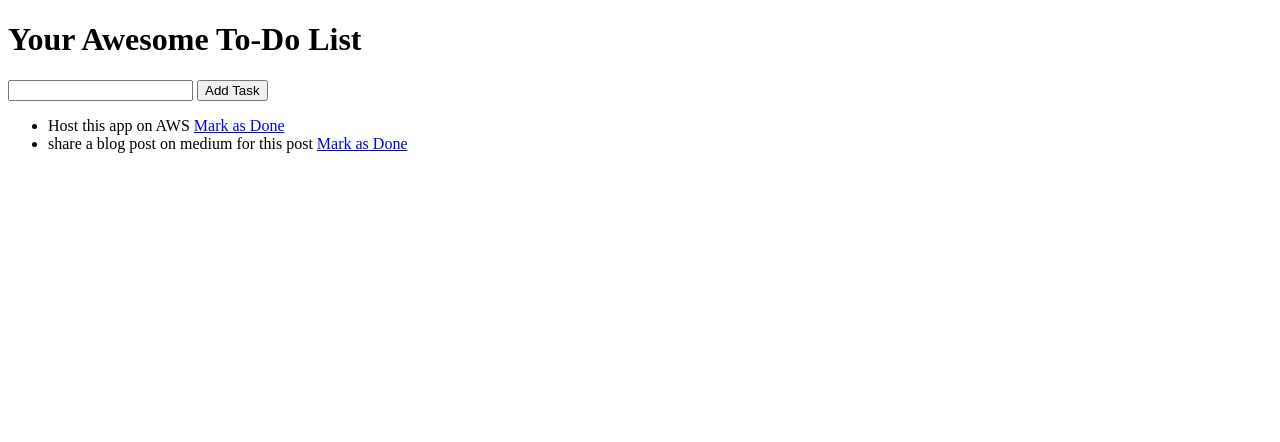
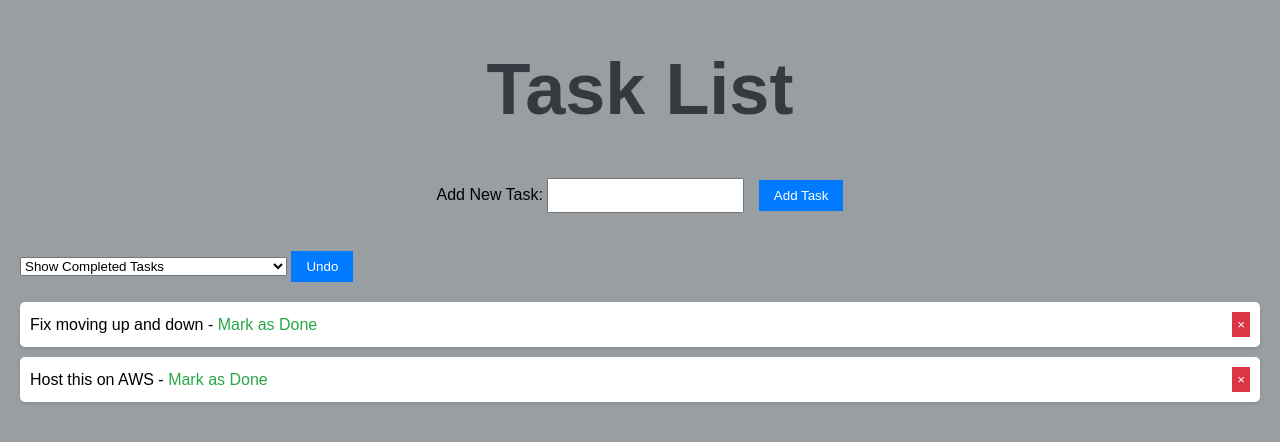
Before and after one commit to Eliud-Ngorongo/to-do, a Flask app: page / in a window 1280 px wide. Shown: the top 442 px of the page. Run offline with Flask 3, Linux system fonts and the light colour scheme.

Commit message:
Added some styles

```diff
--- a/app.py
+++ b/app.py
@@ -1,7 +1,7 @@
 from flask import Flask, render_template, request, redirect, url_for, jsonify
 import json
 
-app = Flask(__name__)
+app = Flask(__name__, static_url_path='/static')
 
 def load_tasks():
     try:
@@ -24,17 +24,51 @@ def index():
 def add():
     new_task = request.form['new_task']
     tasks = load_tasks()
-    tasks.append({'task': new_task, 'done': False})
+    tasks.insert(0, {'task': new_task, 'done': False})
     save_tasks(tasks)
     return redirect(url_for('index'))
 
 @app.route('/done/<int:task_index>')
+# Update the 'mark_done' route to move completed tasks to the dropdown
+@app.route('/done/<int:task_index>')
 def mark_done(task_index):
     tasks = load_tasks()
     if 1 <= task_index <= len(tasks):
-        tasks[task_index - 1]['done'] = True
+        completed_task = tasks.pop(task_index - 1)
+        completed_task['done'] = True
+        tasks.append(completed_task)
         save_tasks(tasks)
     return redirect(url_for('index'))
 
+
+@app.route('/remove/<int:task_index>')
+def remove(task_index):
+    tasks = load_tasks()
+    if 1 <= task_index <= len(tasks):
+        del tasks[task_index - 1]
+        save_tasks(tasks)
+    return redirect(url_for('index'))
+
+@app.route('/hide/<int:task_index>')
+def hide(task_index):
+    tasks = load_tasks()
+    if 1 <= task_index <= len(tasks):
+        tasks[task_index - 1]['hidden'] = True
+        save_tasks(tasks)
+    return redirect(url_for('index'))
+# New route to handle undo completion
+@app.route('/undo_completion', methods=['POST'])
+def undo_completion():
+    completed_task = request.form.get('completed_task')
+    tasks = load_tasks()
+
+    for task in tasks:
+        if task['task'] == completed_task and task['done']:
+            task['done'] = False
+            save_tasks(tasks)
+            return redirect(url_for('index'))
+
+    return 'Task not found', 404
+
 if __name__ == '__main__':
-    app.run(host='0.0.0.0', port=80, debug=True)
+    app.run(host='0.0.0.0', port=5000, debug=True)
--- a/docker-compose.yml
+++ b/docker-compose.yml
@@ -6,6 +6,6 @@ services:
     container_name: my_todo_app
     restart: always
     ports:
-      - 5000:80
+      - 5000:5000
     volumes:
       - .:/app
--- /dev/null
+++ b/static/styles.css
@@ -0,0 +1,99 @@
+/* static/styles.css */
+
+body {
+    font-family: 'Arial', sans-serif;
+    margin: 20px;
+    background-color: #999ea2;
+    /* display: flex; */
+    /* justify-content: flex-start; Align content to the left */
+}
+
+h1 {
+    color: #343a40;
+    text-align: center;
+    font-size: 450%;
+}
+
+form {
+    margin-bottom: 20px;
+    text-align: left; /* Align form to the left */
+}
+
+input {
+    padding: 8px;
+    margin-right: 10px;
+}
+
+button {
+    padding: 8px 15px;
+    background-color: #007BFF;
+    color: #fff;
+    border: none;
+    cursor: pointer;
+}
+
+button:hover {
+    background-color: #0056b3;
+}
+
+ul {
+    list-style-type: none;
+    padding: 0;
+}
+
+li {
+    margin-bottom: 10px;
+    background-color: #fff;
+    padding: 10px;
+    border-radius: 5px;
+    box-shadow: 0 2px 4px rgba(0, 0, 0, 0.1);
+    display: flex;
+    justify-content: space-between;
+    align-items: center;
+}
+
+.completed-task {
+    color: #28a745; /* Adjust the color as needed */
+}
+
+s {
+    color: #888;
+}
+
+a {
+    color: #28a745;
+    text-decoration: none;
+}
+
+a:hover {
+    text-decoration: underline;
+}
+
+.task-buttons {
+    display: flex;
+    gap: 5px;
+}
+
+.remove-button {
+    background-color: #dc3545;
+    color: #fff;
+    border: none;
+    padding: 5px;
+    cursor: pointer;
+}
+
+.remove-button:hover {
+    background-color: #c82333;
+}
+
+.hide-button {
+    background-color: #6c757d;
+    color: #fff;
+    border: none;
+    padding: 5px;
+    cursor: pointer;
+}
+
+.hide-button:hover {
+    background-color: #5a6268;
+}
--- a/tasks.json
+++ b/tasks.json
@@ -1 +1 @@
-[{"task": "Host this app on AWS", "done": false}, {"task": "share a blog post on medium for this post", "done": false}]
+[{"task": "Fix moving up and down", "done": false, "hidden": true}, {"task": "Host this on AWS", "done": false}, {"task": "Add styles", "done": true}, {"task": "Host this app on AWS", "done": true, "hidden": true}, {"task": "share a blog post on medium for this post", "done": true, "hidden": true}, {"task": "New tasks", "done": true}]
--- a/templates/index.html
+++ b/templates/index.html
@@ -3,25 +3,109 @@
 <head>
     <meta charset="UTF-8">
     <meta name="viewport" content="width=device-width, initial-scale=1.0">
-    <title>Flask To-Do List</title>
+    <title>Task List</title>
+    <link rel="stylesheet" href="{{ url_for('static', filename='styles.css') }}">
+
 </head>
 <body>
-    <h1>Your Awesome To-Do List</h1>
-    <form action="/add" method="post">
-        <input type="text" name="new_task" required>
+    <h1>Task List</h1>
+    <form action="/add" select id = "add-new" method="post" style="text-align: center;">
+        <label for="new_task">Add New Task:</label>
+        <input type="text" id="new_task" name="new_task" required>
         <button type="submit">Add Task</button>
     </form>
-    <ul>
+    <br>
+
+<!-- Add a dropdown for completed tasks -->
+<form method="post" select id="completed-tasks-dropdown" action="{{ url_for('undo_completion') }}"style="text-align: left;">
+    <select name="completed_task">
+        <option value="" selected>Show Completed Tasks</option>
         {% for task in tasks %}
-            <li>
-                {% if task['done'] %}
-                    <del>{{ task['task'] }}</del>
-                {% else %}
-                    {{ task['task'] }}
-                    <a href="{{ url_for('mark_done', task_index=loop.index) }}">Mark as Done</a>
-                {% endif %}
+            {% if task['done'] %}
+                <option value="{{ task['task'] }}">{{ task['task'] }}</option>
+            {% endif %}
+        {% endfor %}
+    </select>
+    <button type="submit">Undo</button>
+</form>
+<!-- Add a button to undo completed tasks -->
+<button id="undo-button" style="display: none;">Undo</button>
+
+<!-- Update the section where uncompleted tasks are displayed -->
+<ul id="task-list" ondrop="drop(event)" ondragover="allowDrop(event)">
+    {% for task in tasks %}
+        {% if not task['done'] %}
+            <li draggable="true" ondragstart="drag(event)" data-index="{{ loop.index }}">
+                <div>
+                    {{ task['task'] }} - <a href="{{ url_for('mark_done', task_index=loop.index) }}">Mark as Done</a>
+                </div>
+                <div class="task-buttons">
+                    <button class="remove-button" onclick="removeTask({{ loop.index }})">&times;</button>
+                </div>
             </li>
-        {% endfor %}
-    </ul>
+        {% endif %}
+    {% endfor %}
+</ul>
+<script>
+        function allowDrop(event) {
+            event.preventDefault();
+        }
+
+        function drag(event) {
+            event.dataTransfer.setData("text", event.target.dataset.index);
+        }
+
+        function drop(event) {
+            event.preventDefault();
+            var dataIndex = event.dataTransfer.getData("text");
+            var draggedElement = document.querySelector(`[data-index="${dataIndex}"]`);
+
+            var target = event.target.closest('li');
+            if (target) {
+                target.insertAdjacentElement('beforebegin', draggedElement);
+            } else {
+                event.target.appendChild(draggedElement);
+            }
+        }
+
+        function removeTask(index) {
+            // Implement logic to remove the task
+            window.location.href = `/remove/${index}`;
+        }
+
+        function hideTask(index) {
+            // Implement logic to hide the task
+            window.location.href = `/hide/${index}`;
+        }
+         // Function to show undo button when a completed task is selected from the dropdown
+         $(document).ready(function() {
+        $('#completed-tasks-dropdown').change(function() {
+            var selectedTask = $(this).val();
+            if (selectedTask) {
+                $('#undo-button').show().click(function() {
+                    window.location.href = '/undo_completion/' + encodeURIComponent(selectedTask);
+                });
+            } else {
+                $('#undo-button').hide();
+            }
+        });
+    });
+    // Function to trigger the undo completion route
+    function undoCompletion(task) {
+        window.location.href = '/undo_completion/' + encodeURIComponent(task);
+    }
+    $('#completed-tasks-dropdown').change(function() {
+        var selectedTask = $(this).val();
+        if (selectedTask) {
+            $('#undo-button').show().click(function() {
+                window.location.href = '/undo_completion/' + encodeURIComponent(selectedTask);
+            });
+        } else {
+            $('#undo-button').hide();
+        }
+    });
+    </script>
+<script src="https://code.jquery.com/jquery-3.6.4.min.js"></script>
+
 </body>
 </html>
```
Also changed, not shown: 1 other file.
